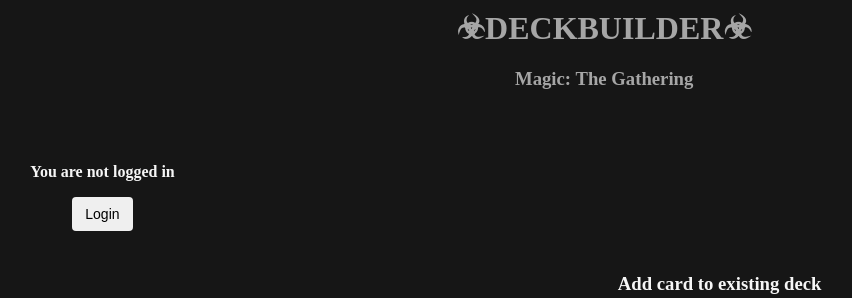
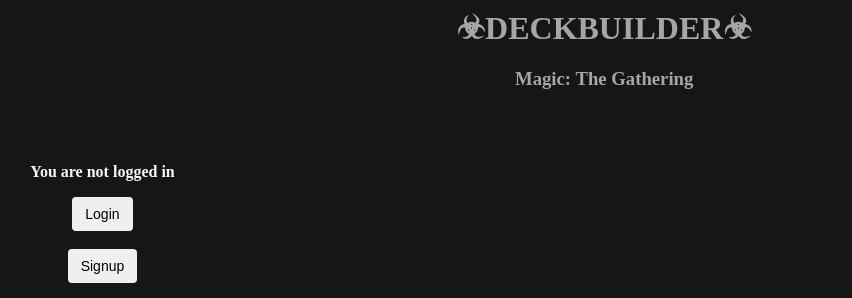
Before and after one commit to rddrdhd/SPJA_Deckbuilder, a Django app: a page that uses builder/templates/base.html in a window 1280 px wide. Shown: the top 298 px of the page, without its empty margins (31-883 px from the left). Run offline with Django 3.2, Linux system fonts and the light colour scheme; data comes from the database, SQL or seed files in the repository; both versions use the stored data as it was after the commit; lists and menus that the app fills with data are empty.

Commit message:
signup button

```diff
--- a/builder/templates/base.html
+++ b/builder/templates/base.html
@@ -48,7 +48,8 @@
                          Hi {{ user.username }}! <br><br>
                         {% else %}
                           <p>You are not logged in</p>
-                          <a href="{% url 'login' %}"><button class="btn">Login</button></a><br><br><br><br><br><br>
+                          <a href="{% url 'login' %}"><button class="btn">Login</button></a><br><br>
+                        <a href="/signup"><button class="btn">Signup</button></a><br><br><br><br><br><br>
                         {% endif %}
                         <a href="/search"><button class="btn">Search cards</button></a><br><br>
                         <a href="/decks"><button class="btn"type="submit">View decks</button></a><br><br>
```
Also changed, not shown: db.sqlite3.
